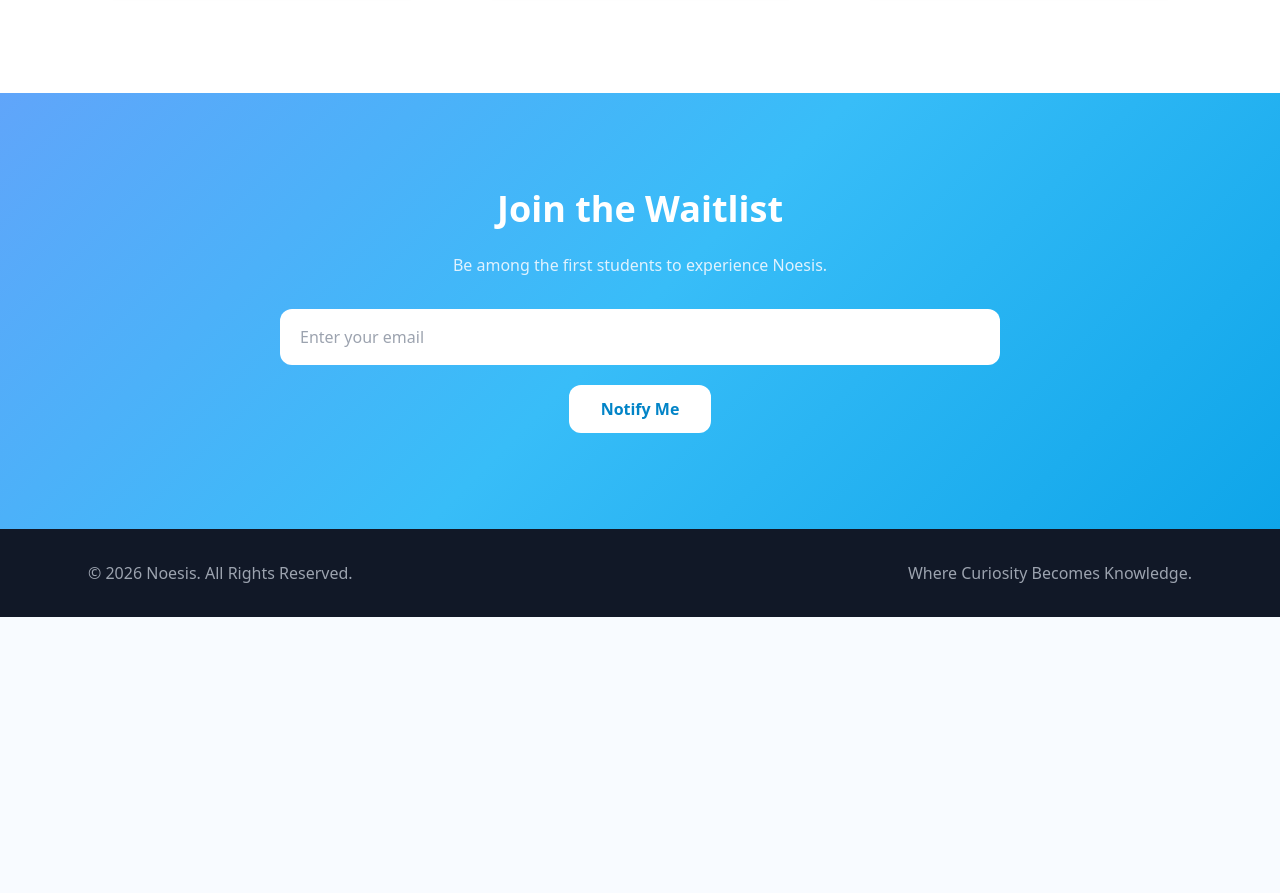
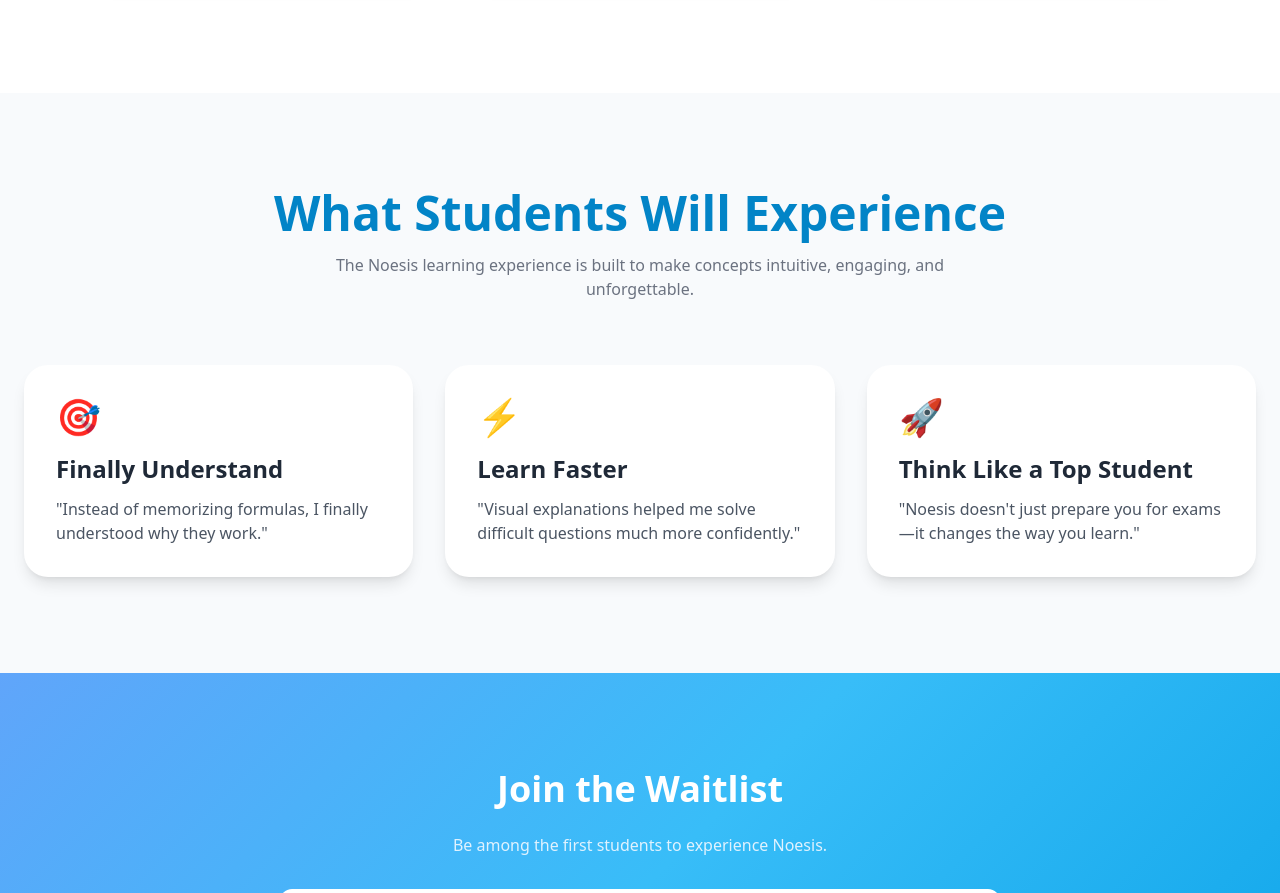
Before and after one commit to buildingmyown101/Noesis, a plain HTML site: page index.html in a window 1280 px wide. Shown: the part 2422-3315 px from the top of the page. Before the commit the page ends 3039 px from the top, so only its background shows below. Drawn offline with nearby package versions, Linux system fonts and the light colour scheme.

Commit message:
Update index.html

```diff
--- a/index.html
+++ b/index.html
@@ -289,7 +289,51 @@
 </div>
 
 </section>
+<!-- TESTIMONIALS -->
+<section id="testimonials" class="py-24 bg-slate-50">
 
+    <div class="max-w-7xl mx-auto px-6">
+
+        <h2 class="text-4xl md:text-5xl font-bold text-center text-sky-600">
+            What Students Will Experience
+        </h2>
+
+        <p class="text-center text-gray-500 mt-4 max-w-2xl mx-auto">
+            The Noesis learning experience is built to make concepts intuitive,
+            engaging, and unforgettable.
+        </p>
+
+        <div class="grid md:grid-cols-3 gap-8 mt-16">
+
+            <div class="bg-white rounded-3xl p-8 shadow-lg">
+                <div class="text-4xl mb-4">🎯</div>
+                <h3 class="text-2xl font-bold mb-3">Finally Understand</h3>
+                <p class="text-gray-600">
+                    "Instead of memorizing formulas, I finally understood why they work."
+                </p>
+            </div>
+
+            <div class="bg-white rounded-3xl p-8 shadow-lg">
+                <div class="text-4xl mb-4">⚡</div>
+                <h3 class="text-2xl font-bold mb-3">Learn Faster</h3>
+                <p class="text-gray-600">
+                    "Visual explanations helped me solve difficult questions much more confidently."
+                </p>
+            </div>
+
+            <div class="bg-white rounded-3xl p-8 shadow-lg">
+                <div class="text-4xl mb-4">🚀</div>
+                <h3 class="text-2xl font-bold mb-3">Think Like a Top Student</h3>
+                <p class="text-gray-600">
+                    "Noesis doesn't just prepare you for exams—it changes the way you learn."
+                </p>
+            </div>
+
+        </div>
+
+    </div>
+
+</section>
 <!-- CONTACT -->
 <section id="contact" class="gradient text-white py-24">
 
```
